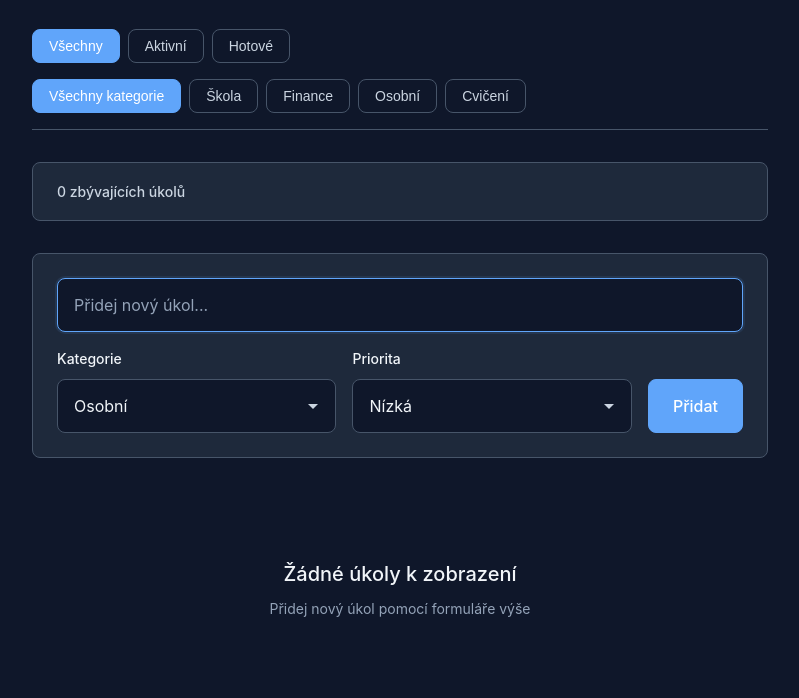
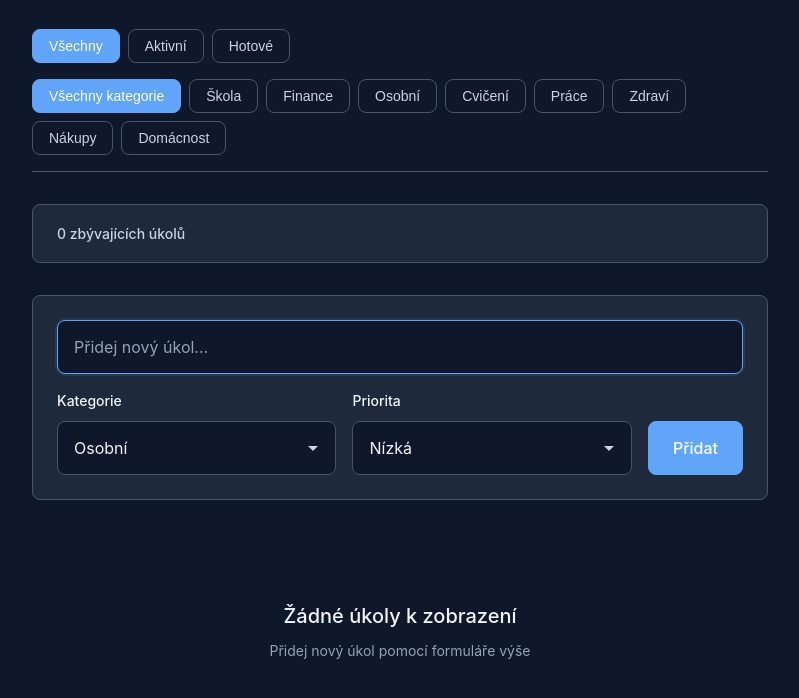
Before and after one commit to mathiastichota2006-spec/todo_list, a plain HTML site: page index.html in a window 1280 px wide. Shown: the part 134-832 px from the top of the page, without its empty margins (240-1039 px from the left). Drawn offline with Linux system fonts and the light colour scheme.

Commit message:
Add more task types

```diff
--- a/index.html
+++ b/index.html
@@ -76,6 +76,34 @@
                 >
                     Cvičení
                 </button>
+                <button
+                    class="category-filter-btn"
+                    data-category="Práce"
+                    aria-pressed="false"
+                >
+                    Práce
+                </button>
+                <button
+                    class="category-filter-btn"
+                    data-category="Zdraví"
+                    aria-pressed="false"
+                >
+                    Zdraví
+                </button>
+                <button
+                    class="category-filter-btn"
+                    data-category="Nákupy"
+                    aria-pressed="false"
+                >
+                    Nákupy
+                </button>
+                <button
+                    class="category-filter-btn"
+                    data-category="Domácnost"
+                    aria-pressed="false"
+                >
+                    Domácnost
+                </button>
             </div>
         </div>
 
@@ -107,6 +135,10 @@
                         <option value="Škola">Škola</option>
                         <option value="Finance">Finance</option>
                         <option value="Cvičení">Cvičení</option>
+                        <option value="Práce">Práce</option>
+                        <option value="Zdraví">Zdraví</option>
+                        <option value="Nákupy">Nákupy</option>
+                        <option value="Domácnost">Domácnost</option>
                     </select>
                 </div>
 
```
